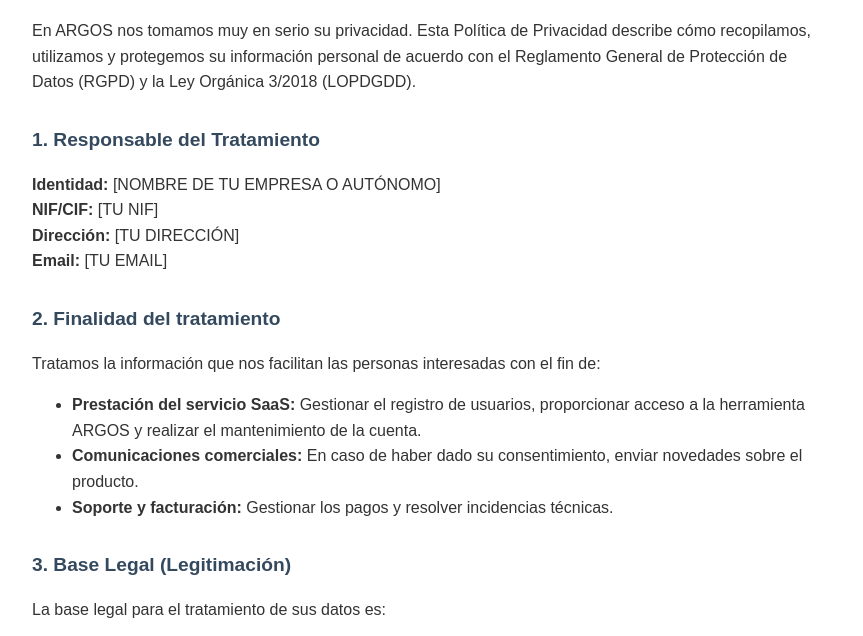
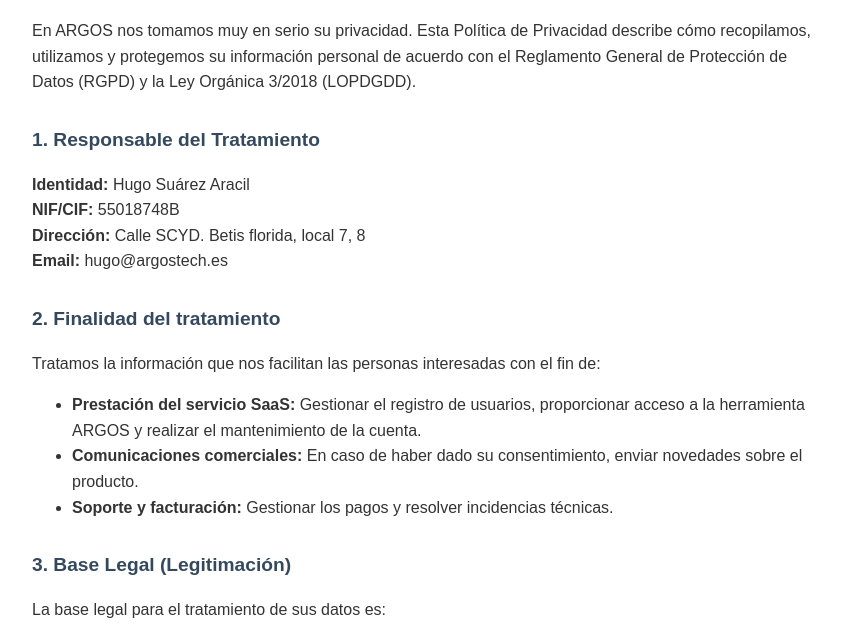
Before and after one commit to hugoargosintelligence/Argostech, a plain HTML site: page politica-privacidad.html in a window 1280 px wide. Shown: the part 128-764 px from the top of the page, without its empty margins (208-1071 px from the left). Drawn offline with Linux system fonts and the light colour scheme.

Commit message:
Update politica-privacidad.html

```diff
--- a/politica-privacidad.html
+++ b/politica-privacidad.html
@@ -17,10 +17,10 @@
     <p>En ARGOS nos tomamos muy en serio su privacidad. Esta Política de Privacidad describe cómo recopilamos, utilizamos y protegemos su información personal de acuerdo con el Reglamento General de Protección de Datos (RGPD) y la Ley Orgánica 3/2018 (LOPDGDD).</p>
 
     <h2>1. Responsable del Tratamiento</h2>
-    <p><strong>Identidad:</strong> [NOMBRE DE TU EMPRESA O AUTÓNOMO]<br>
-    <strong>NIF/CIF:</strong> [TU NIF]<br>
-    <strong>Dirección:</strong> [TU DIRECCIÓN]<br>
-    <strong>Email:</strong> [TU EMAIL]</p>
+    <p><strong>Identidad:</strong> Hugo Suárez Aracil<br>
+    <strong>NIF/CIF:</strong> 55018748B<br>
+    <strong>Dirección:</strong> Calle SCYD. Betis florida, local 7, 8<br>
+    <strong>Email:</strong> hugo@argostech.es</p>
 
     <h2>2. Finalidad del tratamiento</h2>
     <p>Tratamos la información que nos facilitan las personas interesadas con el fin de:</p>
@@ -47,7 +47,7 @@
     </ul>
 
     <h2>5. Derechos del Usuario</h2>
-    <p>Cualquier persona tiene derecho a obtener confirmación sobre si estamos tratando datos personales que les conciernan. Las personas interesadas tienen derecho a acceder a sus datos personales, así como a solicitar la rectificación de los datos inexactos o solicitar su supresión. Para ejercer estos derechos, envíe un email a [TU EMAIL DE CONTACTO].</p>
+    <p>Cualquier persona tiene derecho a obtener confirmación sobre si estamos tratando datos personales que les conciernan. Las personas interesadas tienen derecho a acceder a sus datos personales, así como a solicitar la rectificación de los datos inexactos o solicitar su supresión. Para ejercer estos derechos, envíe un email a hugo@argostech.es.</p>
 
     <a href="index.html" class="btn-back">← Volver a inicio</a>
 
```
